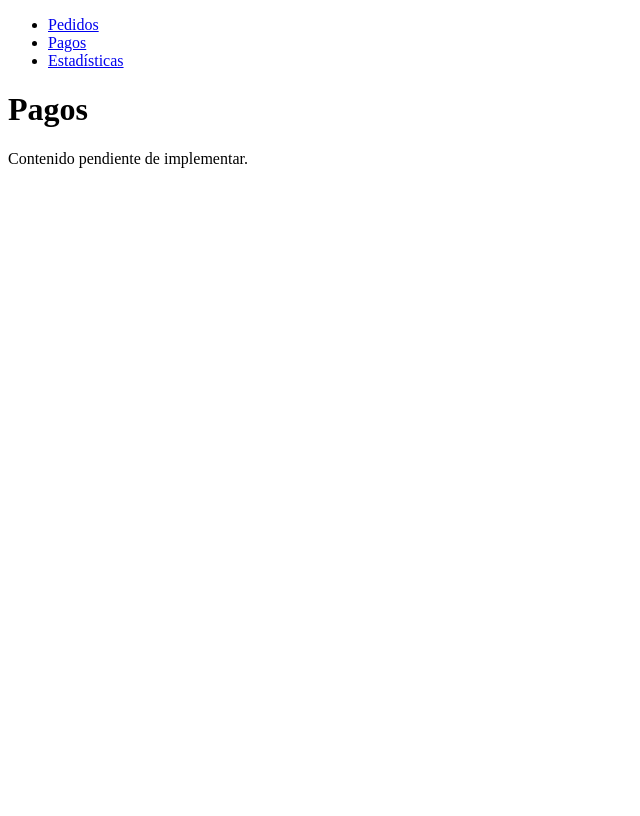
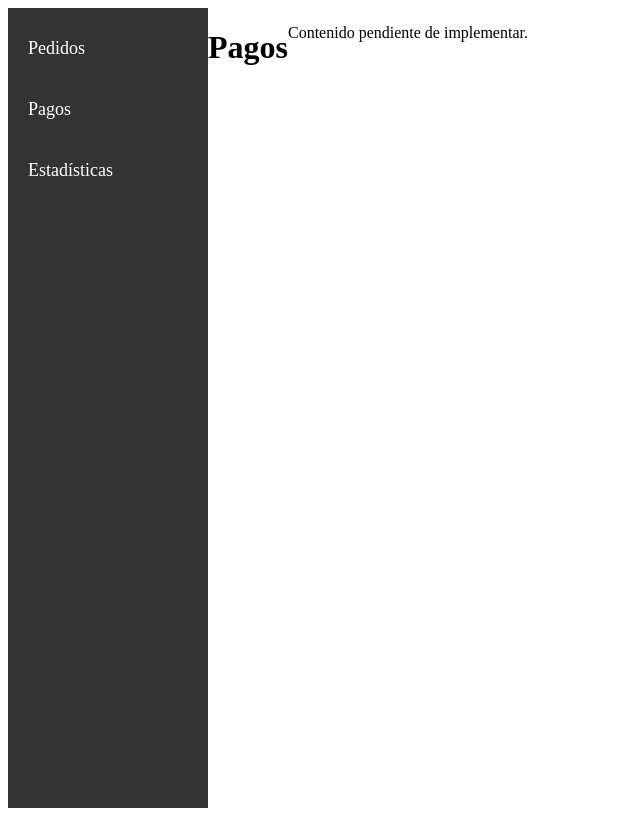
Before and after one commit to sauldm/HelpHosp, a React (Vite) app in the folder frontend/: page /pagos in a window 1280 px wide. Shown: the whole page, without its empty margins (0-640 px from the left). Built offline with nearby package versions, Linux system fonts and the light colour scheme; the HTML template or start-up script is replaced by a standard one.

Commit message:
cambio barra navegacion

```diff
--- a/frontend/index.html
+++ b/frontend/index.html
@@ -3,6 +3,7 @@
   <head>
     <meta charset="UTF-8" />
     <meta name="viewport" content="width=device-width, initial-scale=1.0" />
+    <link rel="stylesheet" href="index.css">
     <title></title>
   </head>
   <body>
--- a/frontend/src/App.css
+++ b/frontend/src/App.css
@@ -0,0 +1,35 @@
+
+
+.navbar {
+    width: 200px;  /* Ancho de la barra */
+    background-color: #333;  /* Fondo oscuro */
+    height: 100vh;  /* Altura completa de la pantalla */
+    top: 0;
+    left: 0;
+}
+
+.navbar ul {
+    list-style-type: none;
+    padding: 0;
+}
+
+.navbar ul li {
+    margin: 20px 0;  /* Espaciado entre los elementos */
+}
+
+.navbar ul li a {
+    display: block;
+    color: white;
+    text-decoration: none;
+    padding: 10px 20px;
+    font-size: 18px;
+    transition: background-color 0.3s ease;
+}
+
+.navbar ul li a:hover {
+    background-color: #575757;  /* Cambio de color cuando se pasa el ratón */
+}
+
+.pagina{
+    display: flex;
+}
--- a/frontend/src/App.jsx
+++ b/frontend/src/App.jsx
@@ -1,14 +1,15 @@
 import { BrowserRouter as Router } from 'react-router-dom';
 import Navbar from './components/Navbar';
 import Rutas from './components/Rutas';
-
+import "./App.css";
 
 function App() {
   return (
-    <Router>
-      <Navbar />
-      <Rutas/>
-    </Router>
+    <div className='contenedor'>
+      <Router>
+        <Rutas/>
+      </Router>
+    </div>
   );
 }
 
--- a/frontend/src/components/Navbar.jsx
+++ b/frontend/src/components/Navbar.jsx
@@ -2,7 +2,7 @@ import { Link } from 'react-router-dom';
 
 function Navbar() {
   return (
-    <nav>
+    <nav className='navbar'>
       <ul>
         <li><Link to="/pedidos">Pedidos</Link></li>
         <li><Link to="/pagos">Pagos</Link></li>
--- a/frontend/src/pages/Estadisticas.jsx
+++ b/frontend/src/pages/Estadisticas.jsx
@@ -1,5 +1,14 @@
+import Navbar from "../components/Navbar";
+
 function Estadisticas() {
-  return <div><h1>Estadisticas</h1><p>Contenido pendiente de implementar.</p></div>;
+  return(
+    <div className="pagina">
+      <Navbar/>
+      <h1>Estadisticas</h1><p>Contenido pendiente de implementar.</p>
+    </div>
+
+  )
+
 }
 
 export default Estadisticas;
--- a/frontend/src/pages/Pagos.jsx
+++ b/frontend/src/pages/Pagos.jsx
@@ -1,5 +1,13 @@
+import Navbar from "../components/Navbar";
+
 function Pagos() {
-  return <div><h1>Pagos</h1><p>Contenido pendiente de implementar.</p></div>;
+  return (
+    <div className="pagina">
+      <Navbar/>
+      <h1>Pagos</h1><p>Contenido pendiente de implementar.</p>
+    </div>
+
+  )
 }
 
 export default Pagos;
--- a/frontend/src/pages/Pedidos.jsx
+++ b/frontend/src/pages/Pedidos.jsx
@@ -1,5 +1,15 @@
+import Navbar from "../components/Navbar";
+
 function Pedidos() {
-  return <div><h1>Pedidos</h1><p>Contenido pendiente de implementar.</p></div>;
+  return(
+    <div className="pagina">
+        <Navbar/>
+        <h1>Pedidos</h1><p>Contenido pendiente de implementar.</p>
+    </div>
+
+
+  )
+
 }
 
 export default Pedidos;
```
